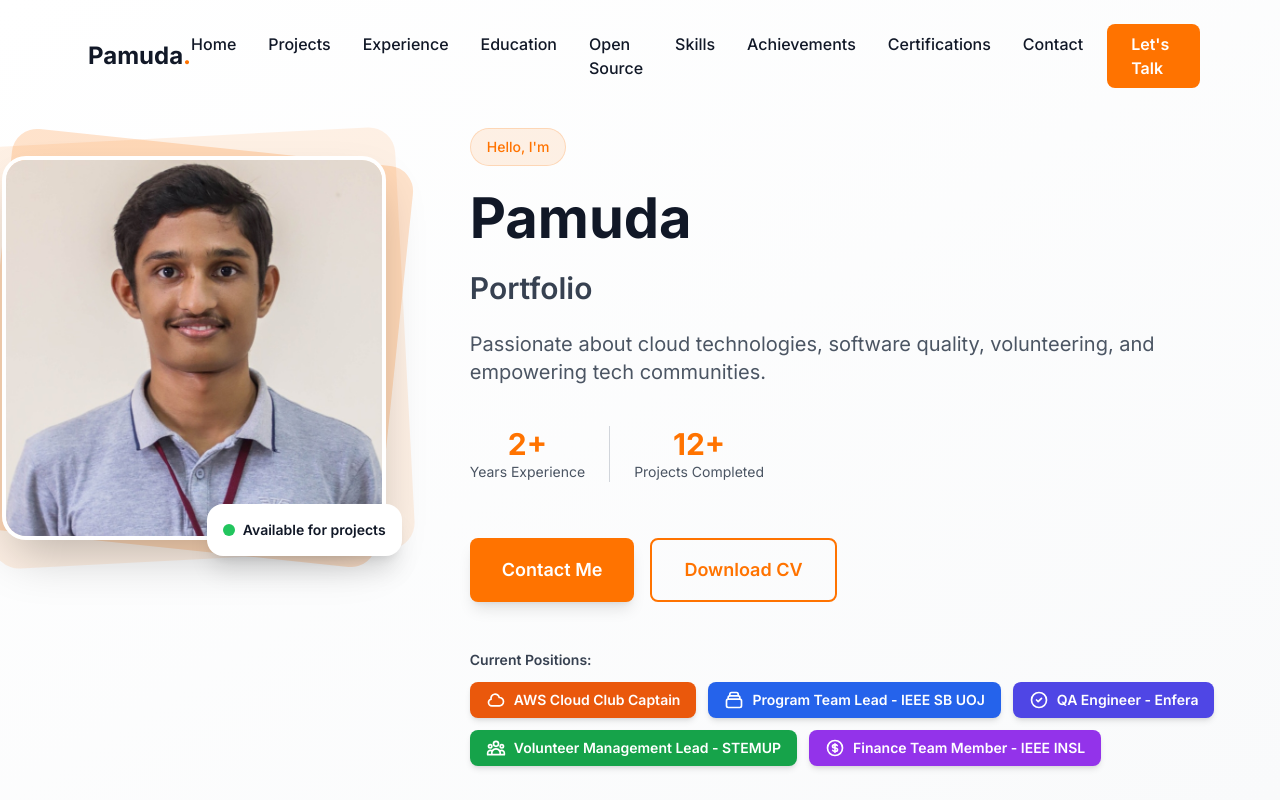
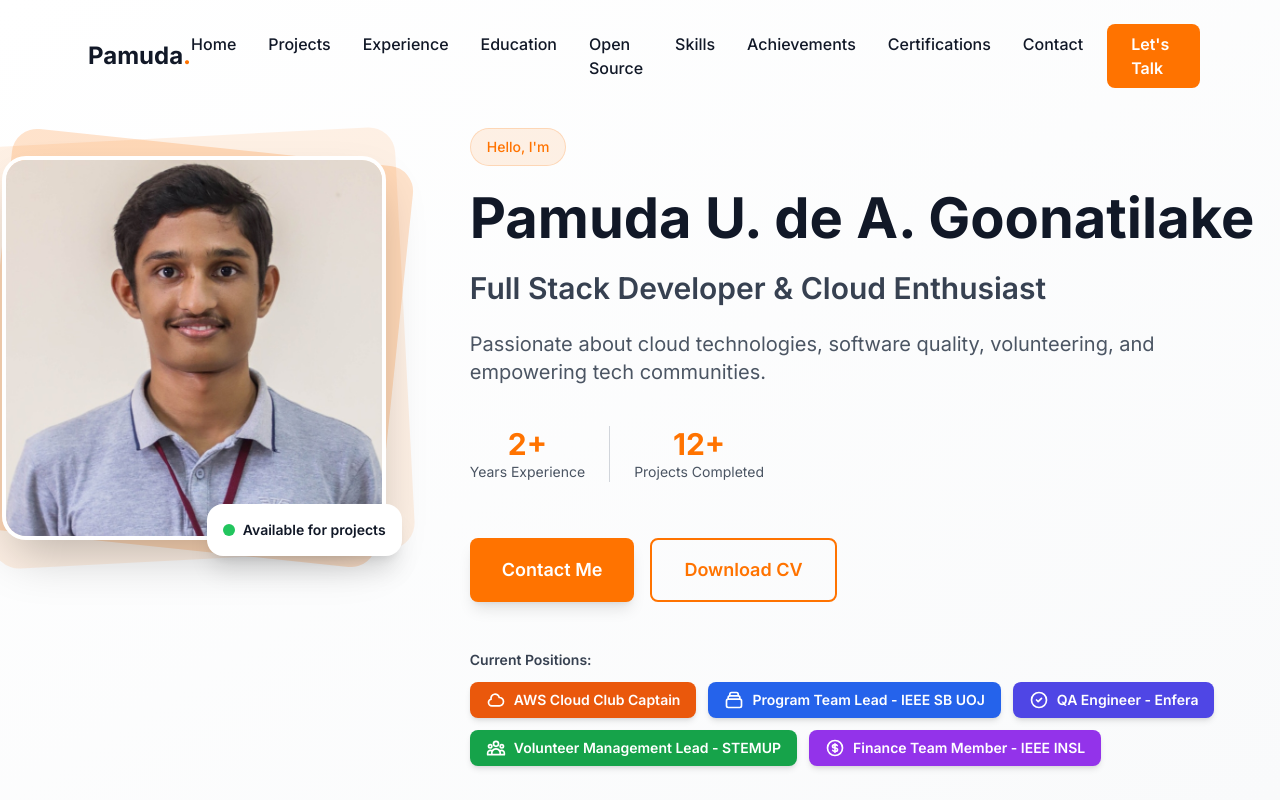
Before and after one commit to PamudaUposath/portfolio, a React (Vite) app: page / in a window 1280 px wide. Shown: the top 800 px of the page. Built offline with nearby package versions, Linux system fonts and the light colour scheme.

Commit message:
Update name and title

```diff
--- a/src/components/SEO.tsx
+++ b/src/components/SEO.tsx
@@ -12,7 +12,7 @@
 }
 
 export const SEO: React.FC<SEOProps> = ({
-  title = `${siteConfig.name} - ${siteConfig.title}`,
+  title = "Pamuda - Portfolio",
   description = siteConfig.tagline,
   image = "/og-image.jpg", // You'll need to add this image to public folder
   url = "https://pamudauposath.github.io/portfolio/",
--- a/src/data/siteConfig.ts
+++ b/src/data/siteConfig.ts
@@ -2,8 +2,8 @@
 import { getProjectsCompletedCount, getYearsOfExperience, getTopTechStack } from "../utils/statsCalculator";
 
 export const siteConfig = {
-  name: "Pamuda",
-  title: "Portfolio",
+  name: "Pamuda U. de A. Goonatilake",
+  title: "Full Stack Developer & Cloud Enthusiast",
   tagline: "Passionate about cloud technologies, software quality, volunteering, and empowering tech communities.",
   email: "pamudaugoonatilake@gmail.com",
   phone: "+94716813566", // Optional
```
